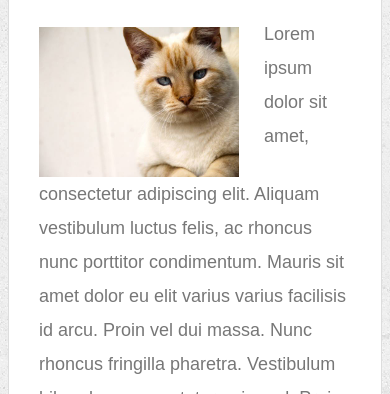
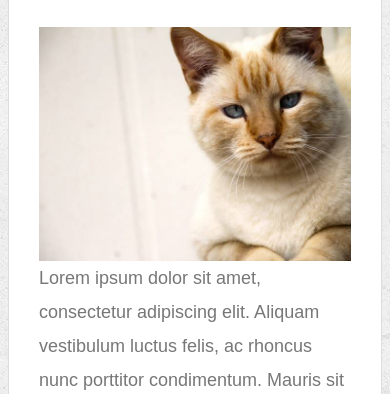
Before and after one commit to charmata/Responsive-Portfolio, a plain HTML site: page index.html in a window 390 px wide. Shown: the part 450-844 px from the top of the page. Drawn offline with Linux system fonts and the light colour scheme.

Commit message:
Make main image responsive

```diff
--- a/assets/css/style.css
+++ b/assets/css/style.css
@@ -217,14 +217,20 @@ input[type="submit"] {
   border: 0 none;
 }
 
+@media screen and (max-width: 980px) {
+}
+
+@media screen and (max-width: 768px) {
+  .auth-image {
+    width: 300px;
+  }
+}
+
 @media screen and (max-width: 640px) {
   #masthead {
     position: static;
   }
+  .auth-image {
+    width: 100%;
+  }
 }
-
-@media screen and (max-width: 768px) {
-}
-
-@media screen and (max-width: 980px) {
-}
```
